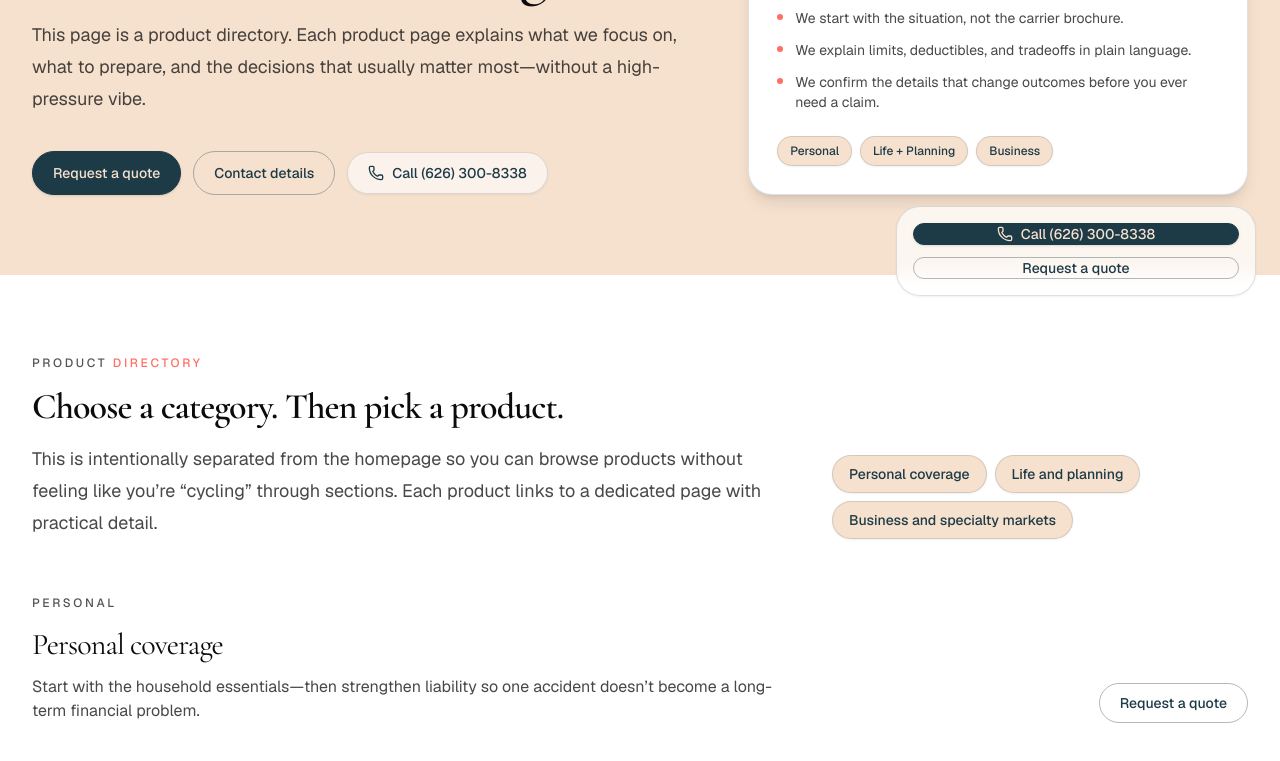
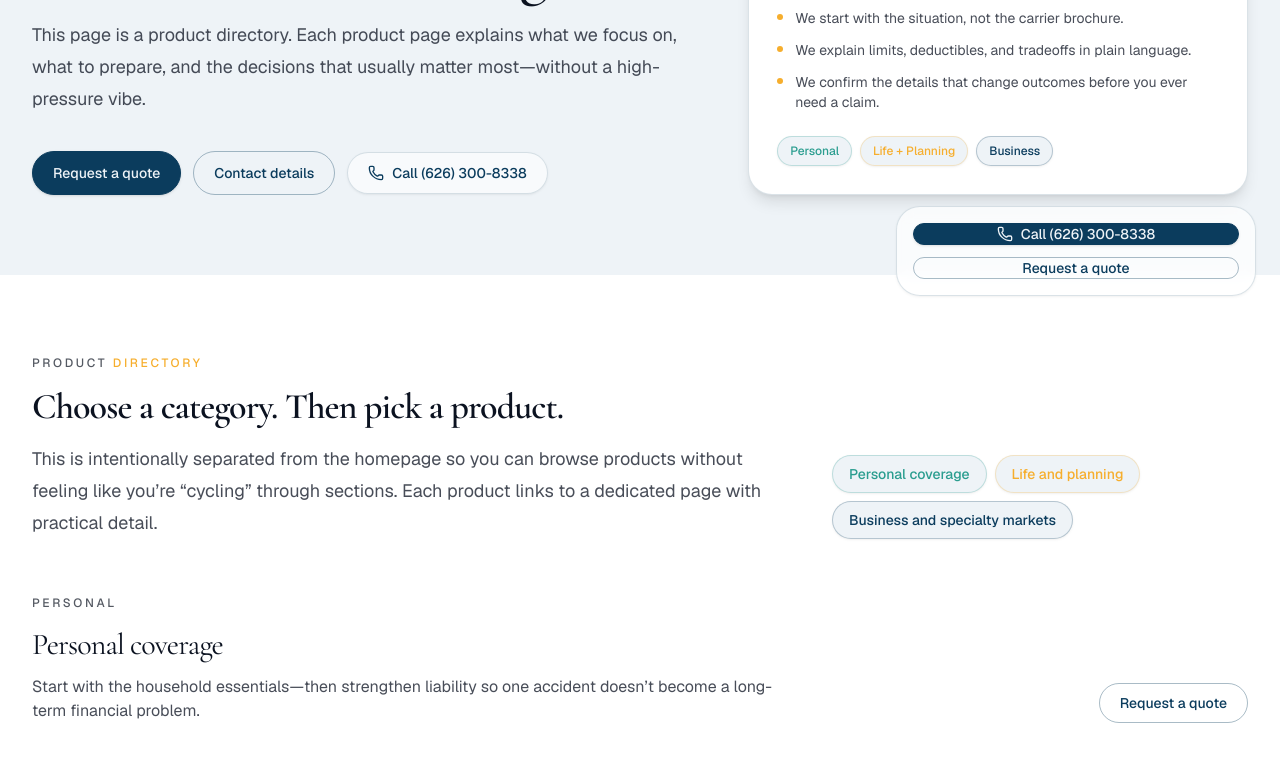
Before and after one commit to saulrichardson/insurance-websites, a Next.js app in the folder apps/sanmarinoinsurance/: page /insurance in a window 1280 px wide. Shown: the part 480-1241 px from the top of the page. Built offline with nearby package versions, Linux system fonts and the light colour scheme; no server answers.

Commit message:
Update brand palette and add secondary accent

```diff
--- a/apps/sanmarinoinsurance/src/app/globals.css
+++ b/apps/sanmarinoinsurance/src/app/globals.css
@@ -1,14 +1,16 @@
 @import "tailwindcss";
 
 :root {
-  /* Harper-inspired palette (warm + editorial) */
-  --background: #f6e1ce; /* rgb(246, 225, 206) */
-  --foreground: #0b0b0b;
-  --surface: #ffffff;
-  --muted: #1d3a47; /* deep teal used for emphasis */
-  --accent: #1d3a47; /* primary CTA + dark panels */
-  --accent-foreground: #f6e1ce;
-  --brand: #ff6d63; /* rgb(255, 109, 99) */
+  /* San Marino palette (coastal + modern) */
+  --background: #eef3f7; /* cool mist */
+  --foreground: #0b1220; /* ink */
+  --surface: #ffffff; /* cards */
+  --muted: #415a77; /* slate for secondary text */
+  --accent: #0b3c5d; /* deep ocean (primary CTA + dark panels) */
+  --accent-foreground: #eef3f7;
+  --brand: #f6ae2d; /* citrus */
+  --accent-2: #2a9d8f; /* sea glass */
+  --accent-2-foreground: #eef3f7;
 }
 
 @theme inline {
@@ -19,6 +21,8 @@
   --color-accent: var(--accent);
   --color-accent-foreground: var(--accent-foreground);
   --color-brand: var(--brand);
+  --color-accent-2: var(--accent-2);
+  --color-accent-2-foreground: var(--accent-2-foreground);
   --font-sans: var(--font-geist-sans);
   --font-mono: var(--font-geist-mono);
   --font-serif: var(--font-bodoni);
--- a/apps/sanmarinoinsurance/src/app/insurance/page.tsx
+++ b/apps/sanmarinoinsurance/src/app/insurance/page.tsx
@@ -29,11 +29,14 @@ type ProductCardProps = {
   illustration: ReactNode;
 };
 
+type ProductGroupTone = "accent" | "brand" | "accent2";
+
 const productGroups = [
   {
     id: "personal",
     eyebrow: "Personal",
     title: "Personal coverage",
+    tone: "accent2",
     description: `Start with the household essentials—then strengthen liability so one accident doesn’t become a long-term financial problem.`,
     products: [
       {
@@ -66,6 +69,7 @@ const productGroups = [
     id: "planning",
     eyebrow: "Life + Planning",
     title: "Life and planning",
+    tone: "brand",
     description:
       "Long-term protection isn’t about buying “everything.” It’s about structuring the right plan around income, family responsibilities, and time horizons.",
     products: [
@@ -93,6 +97,7 @@ const productGroups = [
     id: "business",
     eyebrow: "Business",
     title: "Business and specialty markets",
+    tone: "accent",
     description:
       "If you need COIs, contract-ready limits, or your risk doesn’t fit standard programs, we can help structure coverage—and widen the search through specialty markets.",
     products: [
@@ -165,7 +170,10 @@ export default function InsurancePage() {
                 <a
                   key={group.id}
                   href={`#${group.id}`}
-                  className="inline-flex items-center rounded-full border border-accent/15 bg-background px-3 py-1.5 text-xs font-medium text-accent shadow-sm shadow-black/5 hover:bg-surface focus-visible:outline focus-visible:outline-2 focus-visible:outline-offset-2 focus-visible:outline-foreground/60"
+                  className={[
+                    "inline-flex items-center rounded-full border bg-background px-3 py-1.5 text-xs font-medium shadow-sm shadow-black/5 focus-visible:outline focus-visible:outline-2 focus-visible:outline-offset-2 focus-visible:outline-foreground/60",
+                    tonePillClasses(group.tone),
+                  ].join(" ")}
                 >
                   {group.eyebrow}
                 </a>
@@ -196,7 +204,10 @@ export default function InsurancePage() {
                 <a
                   key={group.id}
                   href={`#${group.id}`}
-                  className="inline-flex items-center rounded-full border border-accent/15 bg-background px-4 py-2 text-sm font-medium text-accent shadow-sm shadow-black/5 hover:bg-surface focus-visible:outline focus-visible:outline-2 focus-visible:outline-offset-2 focus-visible:outline-foreground/60"
+                  className={[
+                    "inline-flex items-center rounded-full border bg-background px-4 py-2 text-sm font-medium shadow-sm shadow-black/5 focus-visible:outline focus-visible:outline-2 focus-visible:outline-offset-2 focus-visible:outline-foreground/60",
+                    tonePillClasses(group.tone),
+                  ].join(" ")}
                 >
                   {group.title}
                 </a>
@@ -384,3 +395,9 @@ function DirectoryProductCard({ title, description, href, illustration }: Produc
     </Link>
   );
 }
+
+function tonePillClasses(tone: ProductGroupTone) {
+  if (tone === "brand") return "border-brand/25 text-brand hover:bg-brand/10";
+  if (tone === "accent2") return "border-accent-2/25 text-accent-2 hover:bg-accent-2/10";
+  return "border-accent/25 text-accent hover:bg-accent/5";
+}
--- a/apps/sanmarinoinsurance/src/app/page.tsx
+++ b/apps/sanmarinoinsurance/src/app/page.tsx
@@ -33,7 +33,7 @@ export default function Home() {
               <h1 className="mt-7 text-balance font-serif text-[clamp(2.8rem,5.6vw,4.6rem)] leading-[0.95] tracking-tight text-foreground">
                 Insurance that&apos;s{" "}
                 <span className="text-brand">clear</span>.{" "}
-                <span className="text-brand">responsive</span>.{" "}
+                <span className="text-accent-2">responsive</span>.{" "}
                 <span className="text-brand">built around your life</span>.
               </h1>
 
--- a/apps/sanmarinoinsurance/src/components/home/situation-explorer.tsx
+++ b/apps/sanmarinoinsurance/src/components/home/situation-explorer.tsx
@@ -161,7 +161,7 @@ export function SituationExplorer() {
                   className={[
                     "rounded-full border px-4 py-2 text-sm font-medium shadow-sm shadow-black/5 transition-colors focus-visible:outline focus-visible:outline-2 focus-visible:outline-offset-2 focus-visible:outline-foreground/60",
                     isSelected
-                      ? "border-brand bg-brand text-background"
+                      ? "border-accent bg-accent text-accent-foreground"
                       : "border-accent/15 bg-surface/70 text-accent hover:bg-surface",
                   ].join(" ")}
                 >
--- a/apps/sanmarinoinsurance/src/components/product/product-scenario-selector.tsx
+++ b/apps/sanmarinoinsurance/src/components/product/product-scenario-selector.tsx
@@ -71,7 +71,7 @@ export function ProductScenarioSelector({
                       className={[
                         "rounded-full border px-4 py-2 text-sm font-medium shadow-sm shadow-black/5 transition-colors focus-visible:outline focus-visible:outline-2 focus-visible:outline-offset-2 focus-visible:outline-foreground/60",
                         isSelected
-                          ? "border-brand bg-brand text-background"
+                          ? "border-accent bg-accent text-accent-foreground"
                           : "border-accent/15 bg-surface/70 text-accent hover:bg-surface",
                       ].join(" ")}
                     >
```
